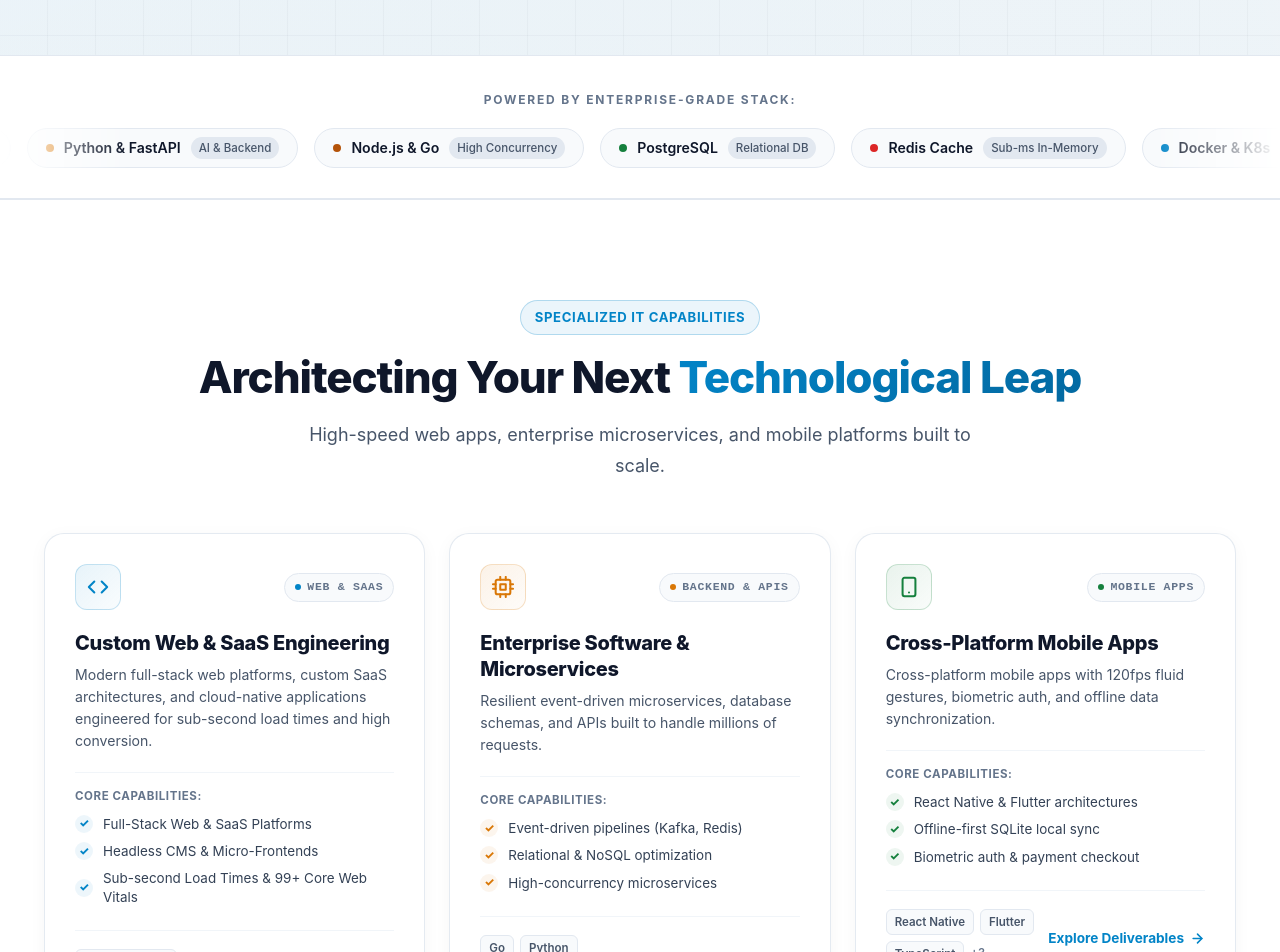
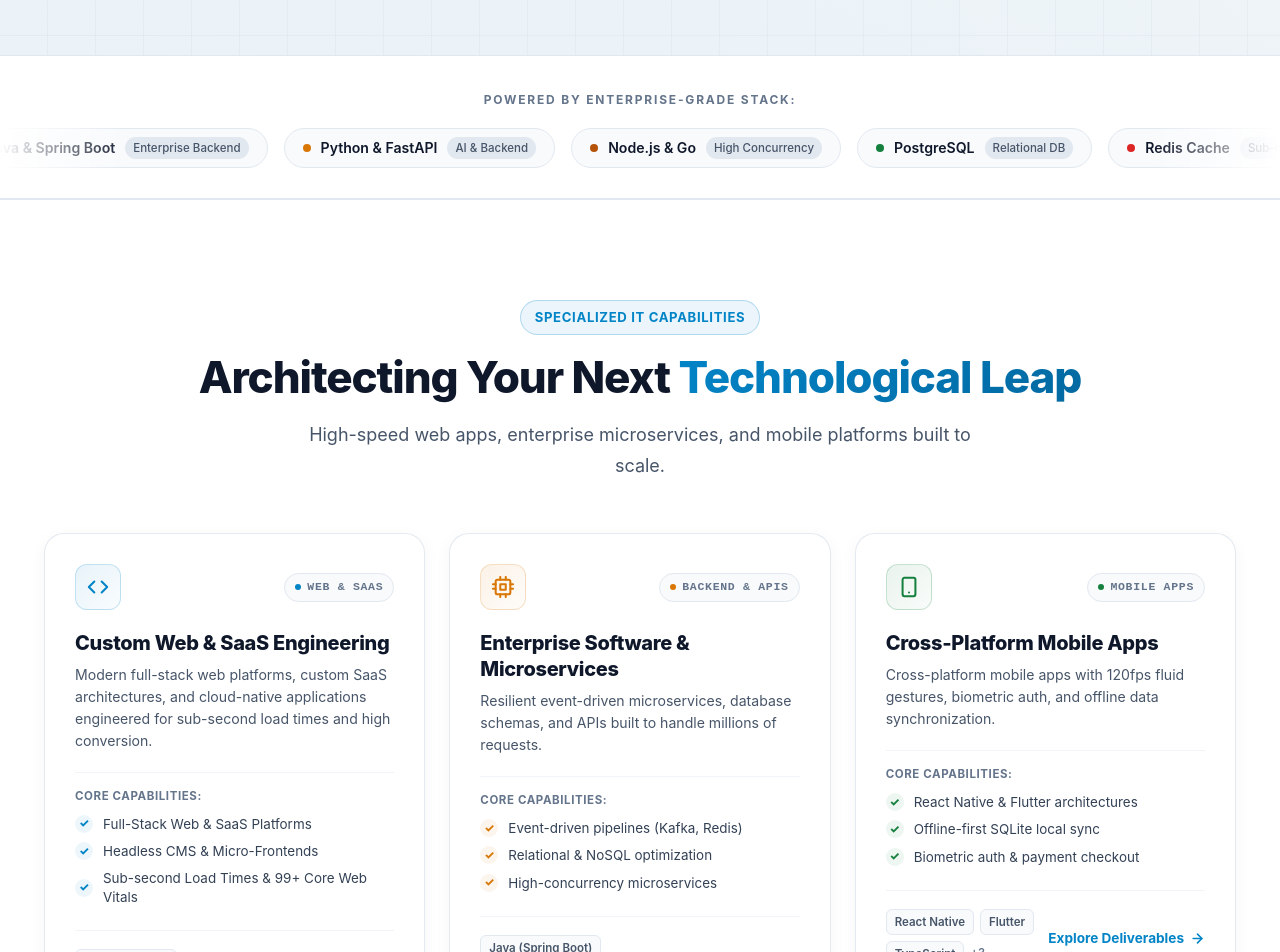
Before and after one commit to village-coders/Village-Coders, a Next.js app: page / in a window 1280 px wide. Shown: the part 780-1732 px from the top of the page. Built offline with nearby package versions, Linux system fonts and the light colour scheme.

Commit message:
Add Java & Spring Boot across SEO metadata, tech marquee, services, and team skills

```diff
--- a/src/app/layout.tsx
+++ b/src/app/layout.tsx
@@ -36,19 +36,9 @@ export const metadata: Metadata = {
     'Village Coders',
     'thevillagecoders.com',
     'Village Coders Web & Software Developers',
-    'Next.js 16 Expert Developers',
-    'React 19 Software Engineers',
+    'Custom Software Development Studio',
     'Enterprise SaaS Development',
-    'Cross-Platform Mobile App Development',
-    'iOS and Android App Developers',
-    'Cloud Architecture & DevOps CI/CD',
-    'Custom Web Development Studio',
-    'Full Stack IT Team',
-    'African Tech Talent Global IT',
-    'High-Performance Web Applications',
-    'Full-Stack Software Architecture',
-    'Cybersecurity & Code Audits',
-    'Enterprise SaaS Development',
+    'Java & Spring Boot Development',
     'Full Stack Web Applications',
     'Cross-Platform Mobile App Development',
     'iOS and Android App Developers',
@@ -154,6 +144,7 @@ export default function RootLayout({
         ],
         knowsAbout: [
           'Custom Software Development',
+          'Enterprise Java & Spring Boot',
           'Full-Stack Web Engineering',
           'Enterprise SaaS Platforms',
           'Mobile App Development (iOS & Android)',
--- a/src/components/CostEstimator.tsx
+++ b/src/components/CostEstimator.tsx
@@ -34,7 +34,7 @@ const platforms: PlatformOption[] = [
     name: 'Enterprise SaaS & API Engine',
     baseCost: 7500,
     baseWeeks: 6,
-    description: 'Multi-tenant architecture with high-concurrency microservices',
+    description: 'Multi-tenant Java (Spring Boot) / Go architecture with high-concurrency microservices',
     icon: '🏢'
   },
   {
--- a/src/components/TechMarquee.tsx
+++ b/src/components/TechMarquee.tsx
@@ -7,6 +7,7 @@ const technologies = [
   { name: 'Next.js 16 (App Router)', tag: 'Frontend & SSR', color: '#0284c7' },
   { name: 'TypeScript', tag: 'Type-Safe Core', color: '#0ea5e9' },
   { name: 'React 19', tag: 'UI Library', color: '#0369a1' },
+  { name: 'Java & Spring Boot', tag: 'Enterprise Backend', color: '#ea580c' },
   { name: 'Python & FastAPI', tag: 'AI & Backend', color: '#d97706' },
   { name: 'Node.js & Go', tag: 'High Concurrency', color: '#b45309' },
   { name: 'PostgreSQL', tag: 'Relational DB', color: '#15803d' },
--- a/src/data/faqs.ts
+++ b/src/data/faqs.ts
@@ -9,7 +9,7 @@ export const faqsData: FaqItem[] = [
   {
     category: 'Technical Stack',
     question: 'What technologies and frameworks does your engineering team build with?',
-    answer: 'We architect full-stack solutions tailored to your scale: custom web platforms (React, Next.js, TypeScript), high-throughput backend microservices (Go, Python, Node.js), native & cross-platform mobile apps (React Native, Flutter), and resilient cloud infrastructure (AWS, Docker, Kubernetes).'
+    answer: 'We architect full-stack solutions tailored to your scale: custom web platforms (React, Next.js, TypeScript), enterprise backends & microservices (Java / Spring Boot, Go, Python, Node.js), native & cross-platform mobile apps (React Native, Flutter), and resilient cloud infrastructure (AWS, Docker, Kubernetes).'
   },
   {
     category: 'IP & Ownership',
--- a/src/data/portfolio.ts
+++ b/src/data/portfolio.ts
@@ -13,7 +13,7 @@ export const portfolioData: ProjectCaseStudy[] = [
       { label: 'Uptime SLA', value: '99.99%' },
       { label: 'Active Merchants', value: '2,400+' }
     ],
-    technologies: ['Next.js', 'Go Microservices', 'PostgreSQL', 'Redis', 'Kafka', 'Docker'],
+    technologies: ['Java (Spring Boot)', 'Go Microservices', 'Next.js', 'PostgreSQL', 'Kafka', 'Docker'],
     client: 'PayCraft Global Ltd',
     year: '2025',
     deliverables: ['Web Checkout SDK', 'Merchant Portal', 'Admin Risk Console', 'Webhooks API'],
--- a/src/data/services.ts
+++ b/src/data/services.ts
@@ -31,7 +31,7 @@ export const servicesData: ServiceItem[] = [
       'High-concurrency microservices',
       'SOC2 & enterprise security'
     ],
-    technologies: ['Go', 'Python', 'Node.js', 'PostgreSQL', 'Redis', 'Kafka'],
+    technologies: ['Java (Spring Boot)', 'Go', 'Python', 'Node.js', 'PostgreSQL', 'Redis', 'Kafka'],
     deliverables: ['API Suite & Docs', 'Database Schemas', 'Load Test Telemetry', 'Deployment Scripts'],
     timeframe: '6 - 12 weeks'
   },
--- a/src/data/team.ts
+++ b/src/data/team.ts
@@ -32,7 +32,7 @@ export const teamData: TeamMember[] = [
     specialty: 'Microservices, Event Streams & Database Optimization',
     experience: '8+ Years',
     bio: 'Building high-throughput transactional APIs, Kafka message brokers, and optimized database schemas.',
-    skills: ['Python', 'Node.js', 'PostgreSQL', 'Redis', 'Kafka', 'Docker'],
+    skills: ['Java / Spring Boot', 'Python', 'Node.js', 'PostgreSQL', 'Redis', 'Kafka'],
     github: 'https://github.com',
     linkedin: 'https://linkedin.com',
     avatarSeed: 'Awwal'
```
